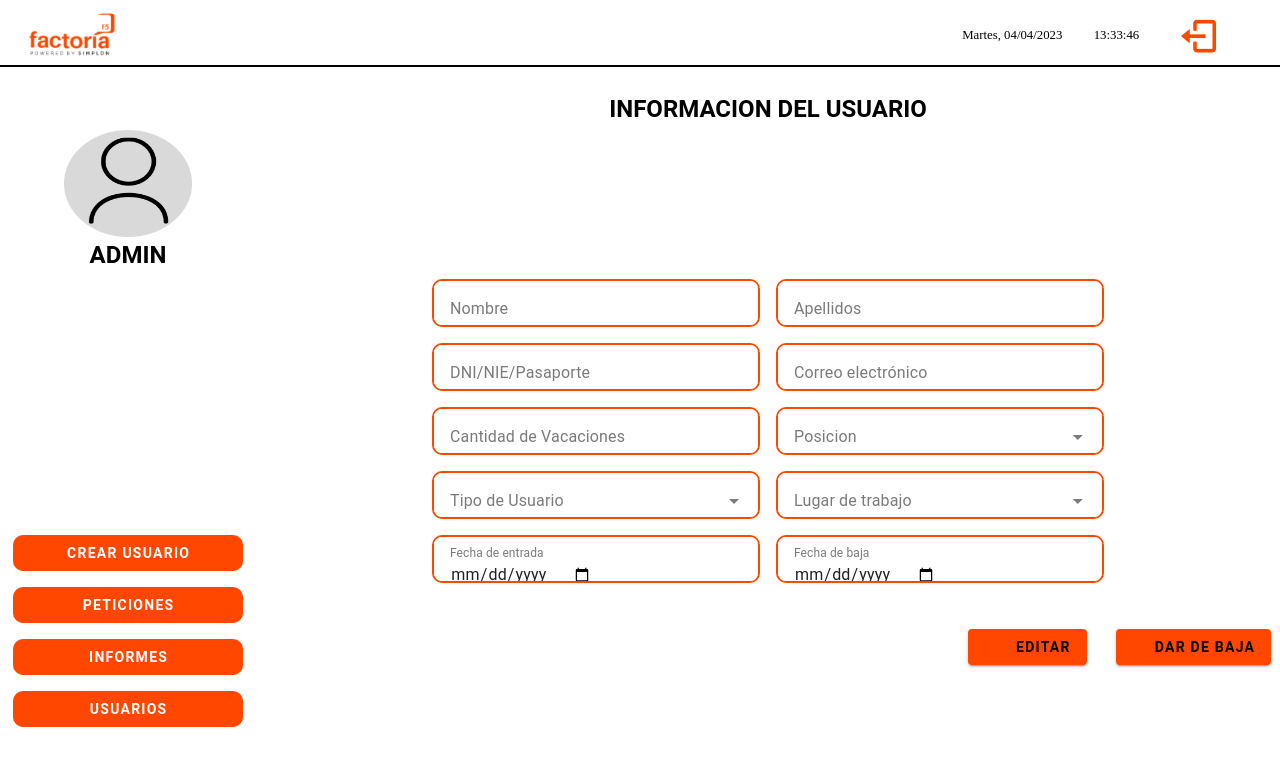
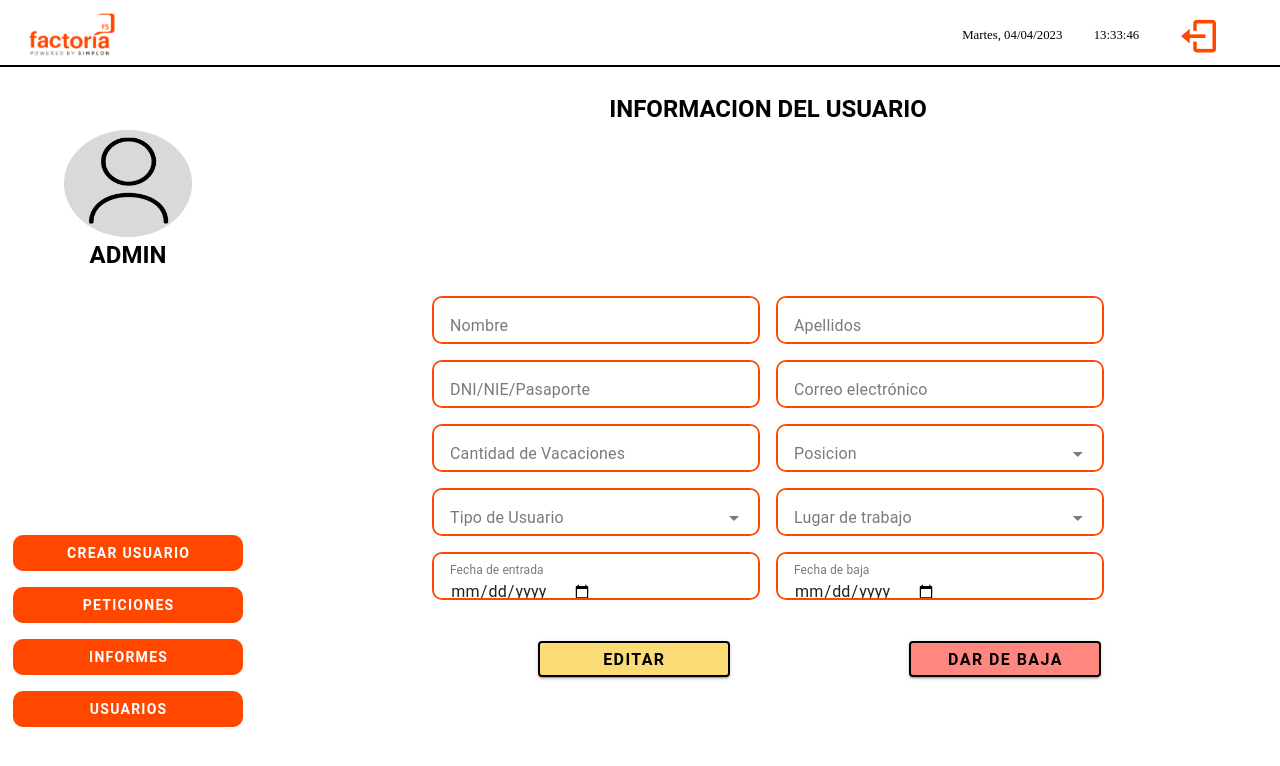
Before and after one commit to RaulMartinezF5/proyecto-vacaciones, a Vue app in the folder src/main/frontend/: page /session/admin/usersDetails in a window 1280 px wide. Shown: the top 766 px of the page. Built offline with nearby package versions, Linux system fonts and the light colour scheme.

Commit message:
userinfowiew terminada

```diff
--- a/src/main/frontend/src/views/Admin/UserInfoView.vue
+++ b/src/main/frontend/src/views/Admin/UserInfoView.vue
@@ -13,10 +13,10 @@ import ButtonComponent from '../../components/ButtonComponent.vue';
 
         <div class=" button-zone">
             <div class="button-editar">
-                <ButtonComponent :button="'Editar'" />
+                <ButtonComponent :type="'warning'" :button="'Editar'" />
             </div>
             <div class="button-baja">
-                <ButtonComponent :button="'Dar de baja'" />
+                <ButtonComponent :type="'reject'" :button="'Dar de baja'" />
             </div>
         </div>
     </div>
@@ -50,15 +50,17 @@ h1 {
         justify-content: flex-end;
 
 
+
         .button {
-        width: 80%;
+        width: 15vw;
         margin-top: 2vw;
         display: flex;
-        justify-content: flex-end;
-        align-items: center;
         color: black;
         font-weight: 700;
-        margin: 30px;
+        align-items: center;
+        margin-right: 14vw;
+        font-size: medium;
+
     }
     }
 
```
